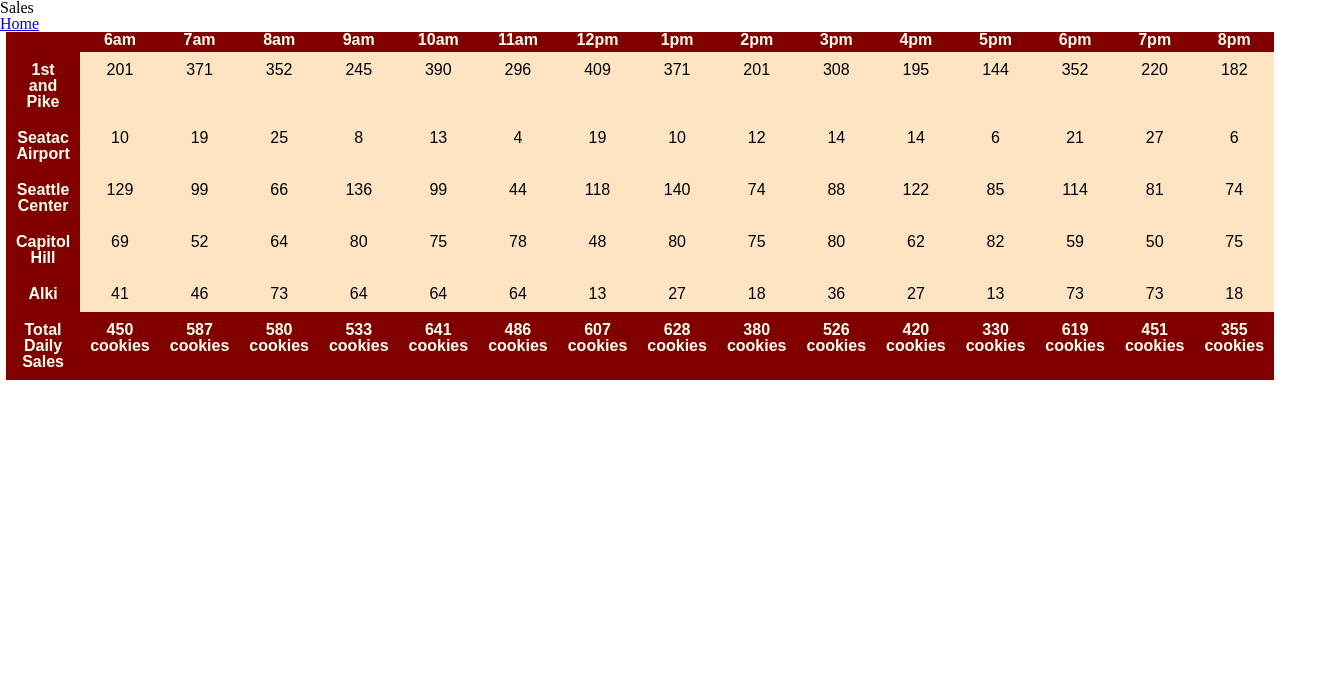
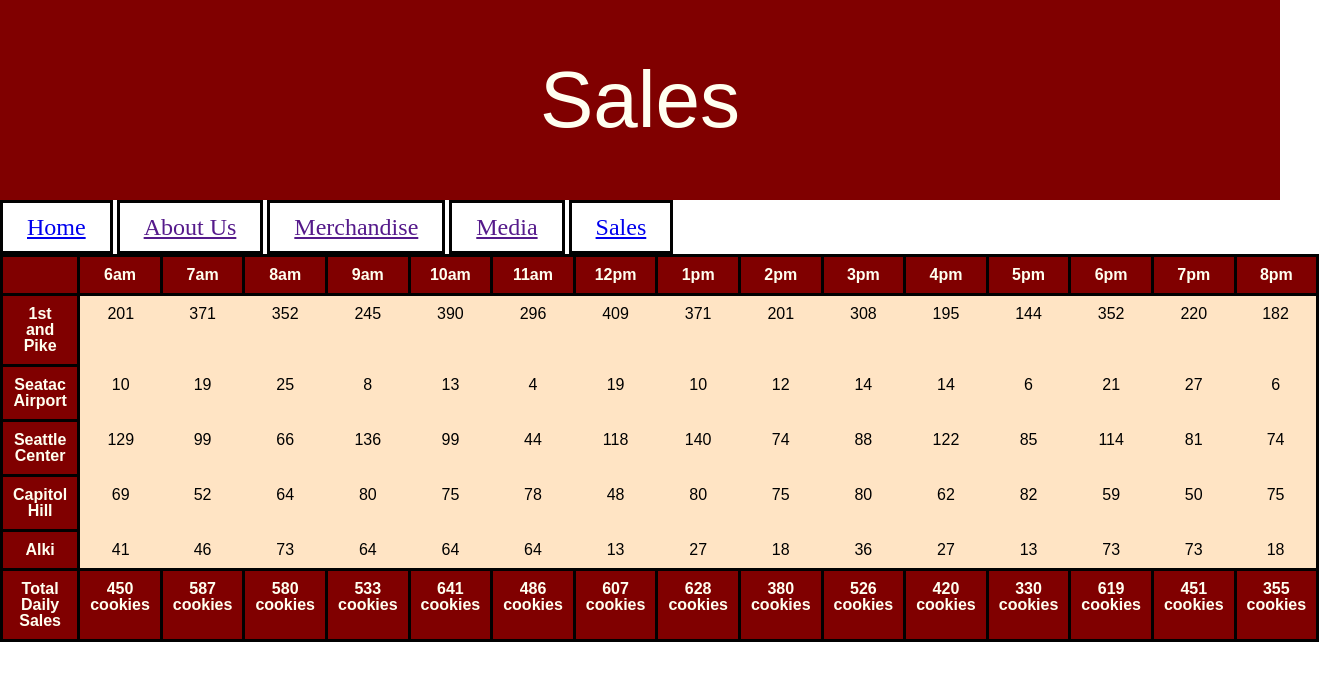
Before and after one commit to cdcummings10/salmon-cookies, a plain HTML site: page pages/sales.html in a window 1280 px wide. Shown: the whole page, 1319 px wide, since content can reach past the window. Drawn offline with Linux system fonts and the light colour scheme.

Commit message:
Updated CSS and HTML. View README v2 changes.

```diff
--- a/css/style.css
+++ b/css/style.css
@@ -1,8 +1,51 @@
+h1 {
+  color: ivory;
+  font-size: 5em;
+  font-family: sans-serif;
+  background-color: maroon;
+  padding: 60px;
+  text-align: center;
+}
+h2 {
+  color: ivory;
+  font-size: 5em;
+  font-family: sans-serif;
+  background-color: maroon;
+  padding: 60px;
+  text-align: center;
+}
+
+img {
+  margin: auto;
+  width: 70%;
+  max-width: 700px;
+  display: block;
+}
+nav ul li{
+  display: inline-block;
+  border: 3px solid #010101;
+  font-size: 1.5em;
+  padding: .5em 1em;
+}
+
+
+
+td, th {
+  position: relative;
+}
+
+tbody tr:hover {
+  background-color: salmon;
+}
+
 table {
   margin: auto;
   text-align: center;
-  width: 960px;
+  width: 90%;
   font-family: sans-serif;
+  border: 3px #010101 solid;
+  background-color: bisque;
+  overflow: hidden;
 }
 
 table thead tr, tfoot tr {
@@ -10,18 +53,12 @@ table thead tr, tfoot tr {
   color: ivory;
   font-weight: bold;
   padding: 20px;
+  overflow: scroll;
 }
 
-td {
+
+td, th{
   padding: 10px;
-}
-
-table tr:hover {
-  font-weight: bold;
-}
-
-table tr td:first-child:hover {
-  font-weight: bold;
 }
 
 table tfoot {
@@ -32,12 +69,9 @@ table tr td:first-child {
   background-color: maroon;
   color: ivory;
   font-weight: bold;
+  width: 25%;
 }
 
-table tbody tr td:nth-of-type(1 + odd) {
-  background-color: beige;
+table tr td:first-child, th, tfoot td {
+  border: 3px #010101 solid;
 }
-
-table tbody tr {
-  background-color: bisque;
-}
--- a/pages/sales.html
+++ b/pages/sales.html
@@ -7,11 +7,15 @@
   </head>
   <body>
     <header>
-      <h1>Sales</h1>
+      <h2>Sales</h2>
       <nav>
-        <ul>
-          <a href="/index.html"><li>Home</li></a>
-        </ul>
+          <ul>
+              <li><a href="/index.html">Home</a></li>
+              <li><a href="">About Us</a></li>
+              <li><a href="">Merchandise</a></li>
+              <li><a href="">Media</a></li>
+              <li><a href="/pages/sales.html">Sales</a></li>
+            </ul>
       </nav>
     </header>
     <main>
```
Also changed, not shown: index.html (+6 -1 lines), 1 other file.
